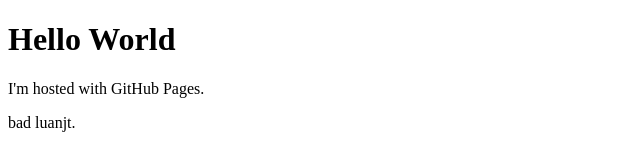
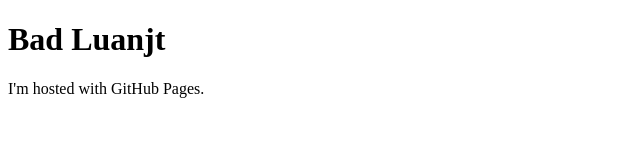
Before and after one commit to Daniekiel/daniekiel.github.io, a plain HTML site: page index.html in a window 1280 px wide. Shown: the whole page, without its empty margins (0-640 px from the left). Drawn offline with Linux system fonts and the light colour scheme.

Commit message:
Update index.html

```diff
--- a/index.html
+++ b/index.html
@@ -1,8 +1,7 @@
 <!DOCTYPE html>
 <html>
 <body>
-<h1>Hello World</h1>
+<h1>Bad Luanjt</h1>
 <p>I'm hosted with GitHub Pages.</p>
-<p>bad luanjt.<p>
 </body>
 </html>
```
